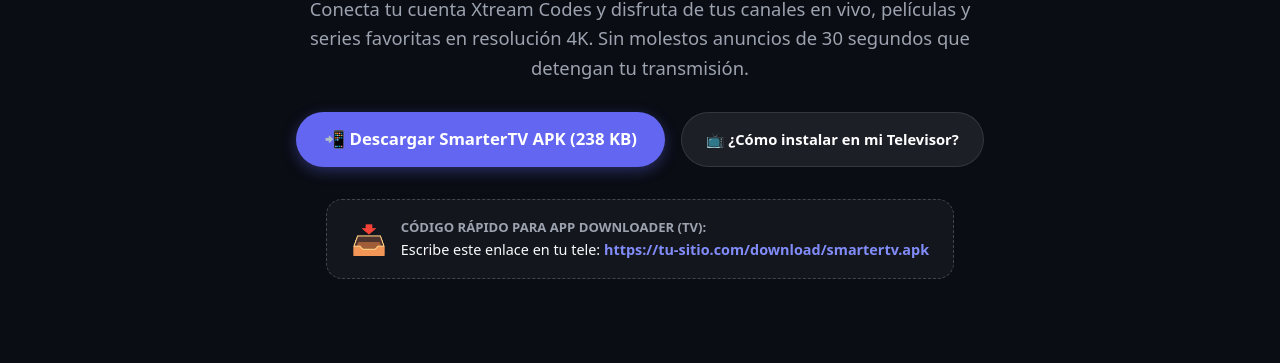
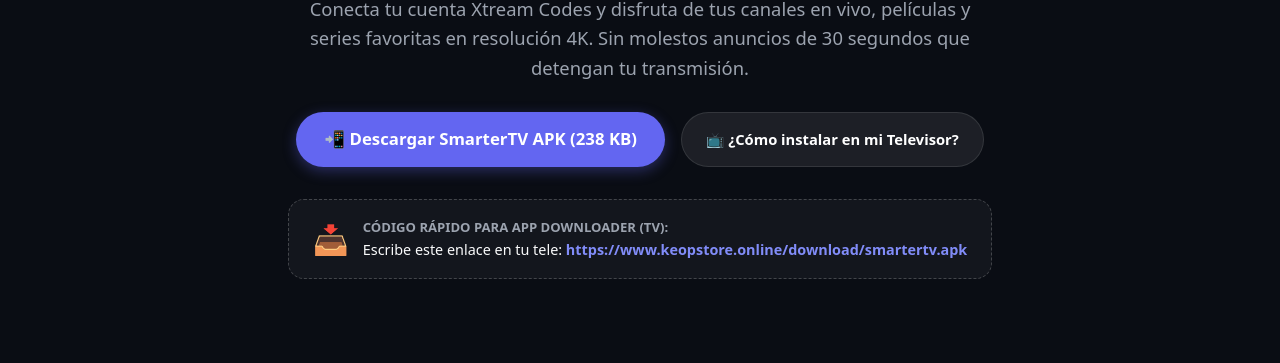
Before and after one commit to Spincel/apptv, a plain HTML site: page index.html in a window 1280 px wide. Shown: the part 437-800 px from the top of the page. Drawn offline with Linux system fonts and the light colour scheme.

Commit message:
chore: update live download URL to keopstore.online in landing page

```diff
--- a/index.html
+++ b/index.html
@@ -54,7 +54,7 @@
       <div style="font-size: 1.8rem;">📥</div>
       <div style="text-align: left;">
         <div style="font-size: 0.82rem; color: var(--text-muted); font-weight: 600;">CÓDIGO RÁPIDO PARA APP DOWNLOADER (TV):</div>
-        <div style="font-size: 0.9rem;">Escribe este enlace en tu tele: <strong style="color: #818cf8;">https://tu-sitio.com/download/smartertv.apk</strong></div>
+        <div style="font-size: 0.9rem;">Escribe este enlace en tu tele: <strong style="color: #818cf8;">https://www.keopstore.online/download/smartertv.apk</strong></div>
       </div>
     </div>
   </section>
```
